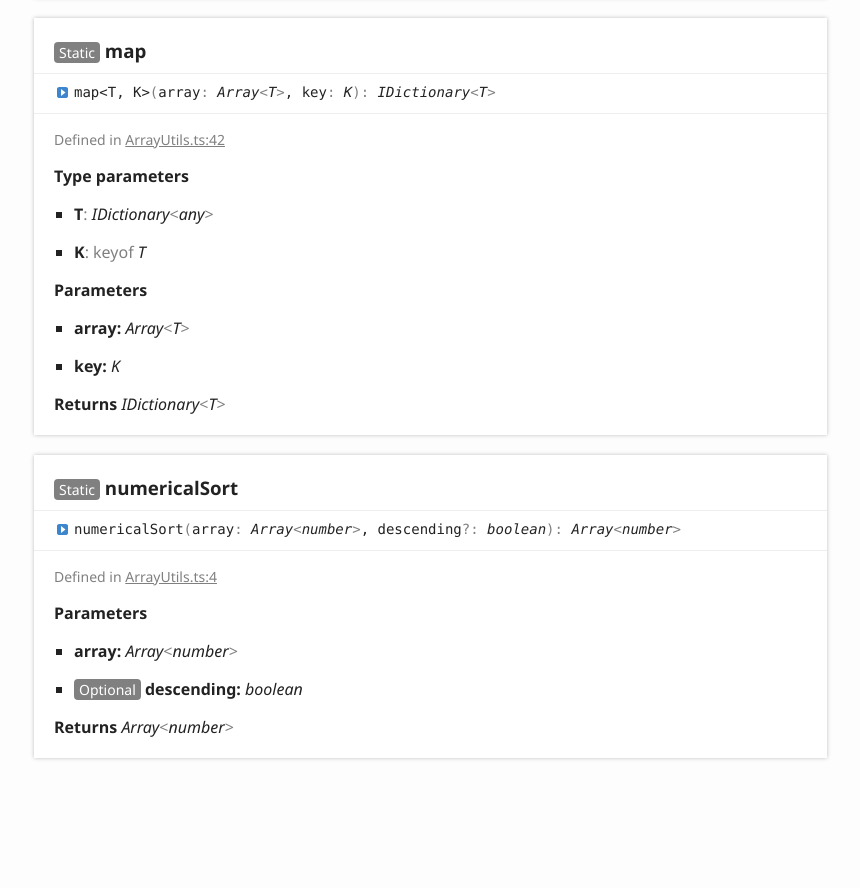
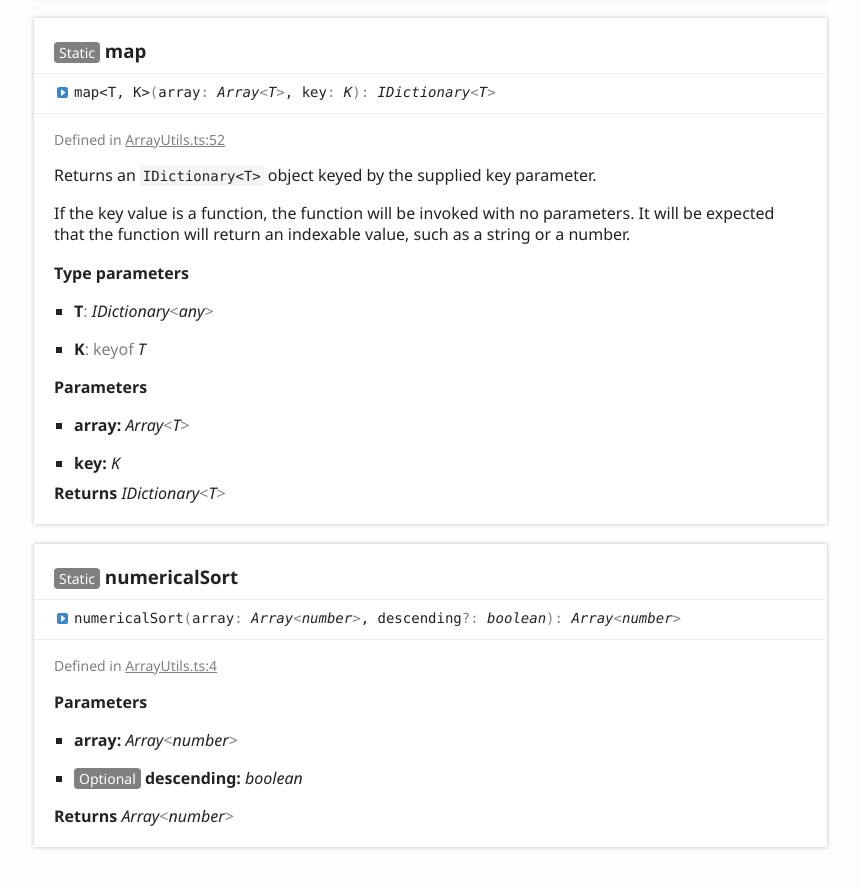
Before and after one commit to totalpave/array, a website: page docs/classes/arrayutils.html in a window 1280 px wide. Shown: the part 1582-2470 px from the top of the page, without its empty margins (6-866 px from the left). Drawn offline with Linux system fonts and the light colour scheme.

Commit message:
chore: release

```diff
--- a/docs/classes/arrayutils.html
+++ b/docs/classes/arrayutils.html
@@ -100,7 +100,7 @@
 						<li class="tsd-description">
 							<aside class="tsd-sources">
 								<ul>
-									<li>Defined in <a href="https://github.com/totalpave/array/blob/b2ec2f3/src/ArrayUtils.ts#L30">ArrayUtils.ts:30</a></li>
+									<li>Defined in <a href="https://github.com/totalpave/array/blob/a681886/src/ArrayUtils.ts#L30">ArrayUtils.ts:30</a></li>
 								</ul>
 							</aside>
 							<h4 class="tsd-type-parameters-title">Type parameters</h4>
@@ -129,7 +129,7 @@
 						<li class="tsd-description">
 							<aside class="tsd-sources">
 								<ul>
-									<li>Defined in <a href="https://github.com/totalpave/array/blob/b2ec2f3/src/ArrayUtils.ts#L16">ArrayUtils.ts:16</a></li>
+									<li>Defined in <a href="https://github.com/totalpave/array/blob/a681886/src/ArrayUtils.ts#L16">ArrayUtils.ts:16</a></li>
 								</ul>
 							</aside>
 							<h4 class="tsd-type-parameters-title">Type parameters</h4>
@@ -179,9 +179,17 @@
 						<li class="tsd-description">
 							<aside class="tsd-sources">
 								<ul>
-									<li>Defined in <a href="https://github.com/totalpave/array/blob/b2ec2f3/src/ArrayUtils.ts#L42">ArrayUtils.ts:42</a></li>
+									<li>Defined in <a href="https://github.com/totalpave/array/blob/a681886/src/ArrayUtils.ts#L52">ArrayUtils.ts:52</a></li>
 								</ul>
 							</aside>
+							<div class="tsd-comment tsd-typography">
+								<div class="lead">
+									<p>Returns an <code>IDictionary&lt;T&gt;</code> object keyed by the supplied key parameter.</p>
+								</div>
+								<p>If the key value is a function, the function will be invoked with no parameters.
+									It will be expected that the function will return an indexable value, such as a
+								string or a number.</p>
+							</div>
 							<h4 class="tsd-type-parameters-title">Type parameters</h4>
 							<ul class="tsd-type-parameters">
 								<li>
@@ -198,6 +206,8 @@
 								</li>
 								<li>
 									<h5>key: <span class="tsd-signature-type">K</span></h5>
+									<div class="tsd-comment tsd-typography">
+									</div>
 								</li>
 							</ul>
 							<h4 class="tsd-returns-title">Returns <span class="tsd-signature-type">IDictionary</span><span class="tsd-signature-symbol">&lt;</span><span class="tsd-signature-type">T</span><span class="tsd-signature-symbol">&gt;</span></h4>
@@ -214,7 +224,7 @@
 						<li class="tsd-description">
 							<aside class="tsd-sources">
 								<ul>
-									<li>Defined in <a href="https://github.com/totalpave/array/blob/b2ec2f3/src/ArrayUtils.ts#L4">ArrayUtils.ts:4</a></li>
+									<li>Defined in <a href="https://github.com/totalpave/array/blob/a681886/src/ArrayUtils.ts#L4">ArrayUtils.ts:4</a></li>
 								</ul>
 							</aside>
 							<h4 class="tsd-parameters-title">Parameters</h4>
```
Also changed, not shown: docs/classes/arraysort.html (+1 -1 lines), CHANGELOG.md.
